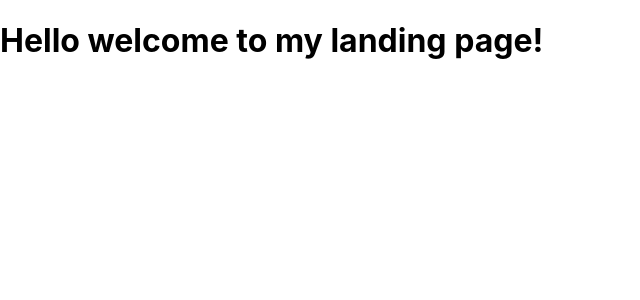
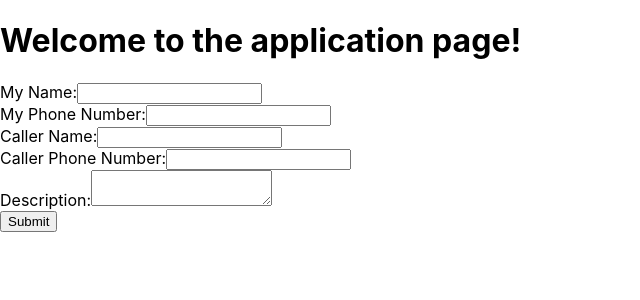
Before and after one commit to ConnectAI-CalHacks/ConnectAI, a React (Create React App) app in the folder letmetalktohuman/: page /app in a window 1280 px wide. Shown: the top 300 px of the page, without its empty margins (0-640 px from the left). Built offline with nearby package versions, Linux system fonts and the light colour scheme.

Commit message:
Baic Form:

```diff
--- a/letmetalktohuman/src/index.js
+++ b/letmetalktohuman/src/index.js
@@ -3,11 +3,12 @@ import ReactDOM from 'react-dom/client';
 import './index.css';
 import App from './App';
 import reportWebVitals from './reportWebVitals';
+import Application from "./views/application/Application";
 
 const root = ReactDOM.createRoot(document.getElementById('root'));
 root.render(
   <React.StrictMode>
-    <App />
+    <Application />
   </React.StrictMode>
 );
 
--- a/letmetalktohuman/src/views/application/Application.jsx
+++ b/letmetalktohuman/src/views/application/Application.jsx
@@ -1,10 +1,75 @@
-import React from 'react';
+import React, { useState } from 'react';
 import './AppStyles.css';
 
 export default function Component() {
+  const [formData, setFormData] = useState({
+    myName: '',
+    myPhoneNum: '',
+    callerName: '',
+    callerPhoneNum: '',
+    description: ''
+  });
+
+  const handleChange = (e) => {
+    setFormData({ ...formData, [e.target.name]: e.target.value });
+  };
+
+  const handleSubmit = (e) => {
+    e.preventDefault();
+    console.log(formData);
+    // Add your form submission logic here
+  };
+
   return (
     <div>
       <h1>Welcome to the application page!</h1>
+      <form onSubmit={handleSubmit}>
+        <div>
+          <label>My Name:</label>
+          <input
+            type="text"
+            name="myName"
+            value={formData.myName}
+            onChange={handleChange}
+          />
+        </div>
+        <div>
+          <label>My Phone Number:</label>
+          <input
+            type="text"
+            name="myPhoneNum"
+            value={formData.myPhoneNum}
+            onChange={handleChange}
+          />
+        </div>
+        <div>
+          <label>Caller Name:</label>
+          <input
+            type="text"
+            name="callerName"
+            value={formData.callerName}
+            onChange={handleChange}
+          />
+        </div>
+        <div>
+          <label>Caller Phone Number:</label>
+          <input
+            type="text"
+            name="callerPhoneNum"
+            value={formData.callerPhoneNum}
+            onChange={handleChange}
+          />
+        </div>
+        <div>
+          <label>Description:</label>
+          <textarea
+            name="description"
+            value={formData.description}
+            onChange={handleChange}
+          />
+        </div>
+        <button type="submit">Submit</button>
+      </form>
     </div>
   );
 }
```
Lines whose indentation alone changed are shown as unchanged.
